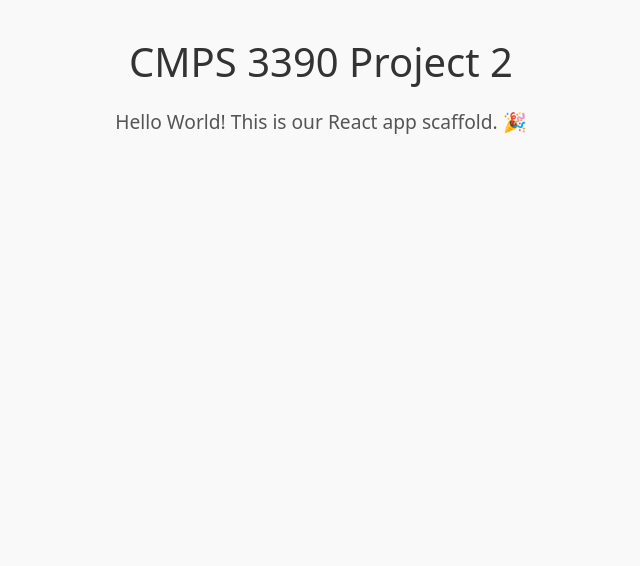
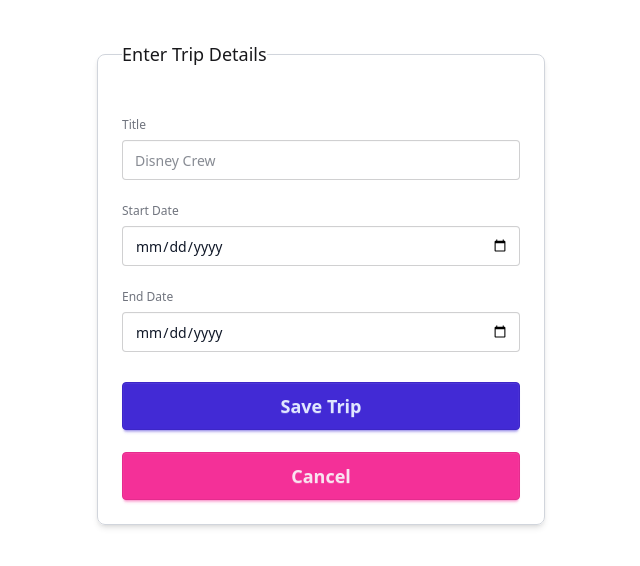
Before and after one commit to Gracie-Curiel/CMPS3390-Project2, a React (Vite) app in the folder disney-app/: page /TripDetails in a window 1280 px wide. Shown: the top 566 px of the page, without its empty margins (319-959 px from the left). Built offline with nearby package versions, Linux system fonts and the light colour scheme.

Commit message:
Added buttons to each page. Still missing API calls

```diff
--- a/disney-app/package.json
+++ b/disney-app/package.json
@@ -12,7 +12,8 @@
   "dependencies": {
     "daisyui": "^5.1.27",
     "react": "^19.1.1",
-    "react-dom": "^19.1.1"
+    "react-dom": "^19.1.1",
+    "react-router-dom": "^7.9.4"
   },
   "devDependencies": {
     "@eslint/js": "^9.36.0",
--- a/disney-app/src/App.jsx
+++ b/disney-app/src/App.jsx
@@ -1,13 +1,22 @@
 // src/App.jsx
+import { BrowserRouter as Router, Routes, Route, Link } from 'react-router-dom';
+import LandingPage from './views/LandingPage.jsx'
+import Dashboard from './views/Dashboard.jsx'
+import Rides from './views/Rides.jsx'
+import TripDetails from './views/TripDetails.jsx'
 import './App.css'
 
-function App() {
-  return (
-    <div className="app"style={{ textAlign: 'center'}}>
-      <h1>CMPS 3390 Project 2</h1>
-      <p>Hello World! This is our React app scaffold. 🎉</p>
-    </div>
-  )
-}
+const App = () => (
+  <Router>
+    <Routes>
+      <Route path="/" element={<LandingPage />} />
+      <Route path="/Dashboard" element={<Dashboard />} />
+      <Route path="/TripDetails" element={<TripDetails />} />
+      <Route path="/Rides" element={<Rides />} />
+    </Routes>
+
+  </Router>
+);
+
 
 export default App
--- /dev/null
+++ b/disney-app/src/views/Dashboard.jsx
@@ -0,0 +1,19 @@
+import { Link } from "react-router-dom";
+
+const Dashboard = () => (
+  <div className="bg-white min-h-screen flex flex-col justify-center items-center text-gray-900">
+    <p className="text-3xl mb-8">Create a new trip to get started!</p>
+
+    <div className="flex flex-col gap-6 text-center">
+      <Link to="/TripDetails">
+        <button className="btn btn-primary btn-lg">Create a New Trip</button>
+      </Link>
+    {/*Button should not show up until a trip has been added*/}
+      <Link to="/Rides">
+        <button className="btn btn-secondary btn-lg">Add Rides</button>
+      </Link>
+    </div>
+  </div>
+);
+
+export default Dashboard;
--- /dev/null
+++ b/disney-app/src/views/LandingPage.jsx
@@ -0,0 +1,11 @@
+import { BrowserRouter as Router, Routes, Route, Link } from 'react-router-dom';
+const LandingPage = () =>
+<body>
+    <div class="bg-white p-6" style={{ height: '100vh', display: 'flex', flexDirection: 'column', justifyContent: 'center', alignItems: 'center' }}>
+        <p class="text-5xl mb-8">Welcome to the Disney Trip Planner!</p>
+        <Link to="/Dashboard">
+            <button class="btn btn-xs sm:btn-sm md:btn-md lg:btn-lg xl:btn-xl">Start Planning</button>
+        </Link>
+    </div>
+</body>
+export default LandingPage;
--- /dev/null
+++ b/disney-app/src/views/Rides.jsx
@@ -0,0 +1,34 @@
+const Rides = () => (
+<body>
+  <div className="min-h-screen bg-white text-gray-900">
+    {/* Clear Navbar to seperate the text from the cards*/}
+    <nav className="navbar bg-clear">
+        <p className="text-3xl font-semibold ml-4 text-gray-900">Rides</p>
+    </nav>
+    {/*Wil need to fetch not only an image of the ride but also the ride details and */}
+    <div className="flex justify-center mt-8">
+      <div className="card bg-white w-96 shadow-md text-gray-900">
+        <figure>
+          <img
+            src="https://img.daisyui.com/images/stock/photo-1606107557195-0e29a4b5b4aa.webp"
+            alt="Shoes"
+          />
+        </figure>
+        <div className="card-body">
+          <h2 className="card-title text-gray-900">Ride Title</h2>
+          <p>
+            This is placeholder text for the ride description. It provides
+            details about the ride and what to expect.
+          </p>
+          <div className="card-actions justify-end">
+            <button className="btn btn-primary">Add to Trip +</button>
+          </div>
+        </div>
+      </div>
+    </div>
+
+  </div>
+</body>
+);
+
+export default Rides;
--- /dev/null
+++ b/disney-app/src/views/TripDetails.jsx
@@ -0,0 +1,26 @@
+import { Link } from "react-router-dom";
+
+const TripDetails = () => (
+  <div data-theme="light" class="min-h-screen bg-white text-gray-900 p-8">
+    <div class="flex justify-center">
+      <fieldset class="fieldset bg-white border-gray-300 rounded-box w-full max-w-md border p-6 shadow-md">
+        <legend class="fieldset-legend text-lg font-medium mb-4">Enter Trip Details</legend>
+
+        <label class="label">Title</label>
+        <input type="text" class="input input-bordered w-full" placeholder="Disney Crew" />
+
+        <label class="label mt-4">Start Date</label>
+        <input type="date" class="input input-bordered w-full" />
+
+        <label class="label mt-4">End Date</label>
+        <input type="date" class="input input-bordered w-full" />
+        <button class="btn btn-primary btn-lg mt-6 w-full">Save Trip</button>
+        <Link to="/Dashboard">
+            <button class="btn btn-secondary btn-lg mt-4 w-full">Cancel</button>
+        </Link>
+      </fieldset>
+    </div>
+  </div>
+);
+
+export default TripDetails;
```
Also changed, not shown: disney-app/src/Dashboard.jsx (deleted), disney-app/src/LandingPage.jsx (deleted), disney-app/src/Rides.jsx (deleted), disney-app/src/TripDetails.jsx (deleted), 1 other file (tests, documents, lock files or other folders).
